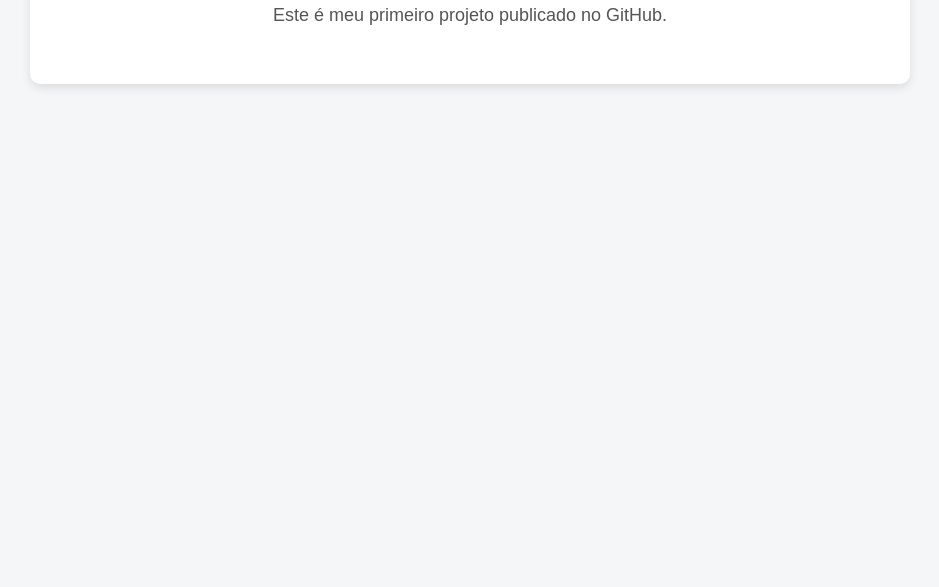
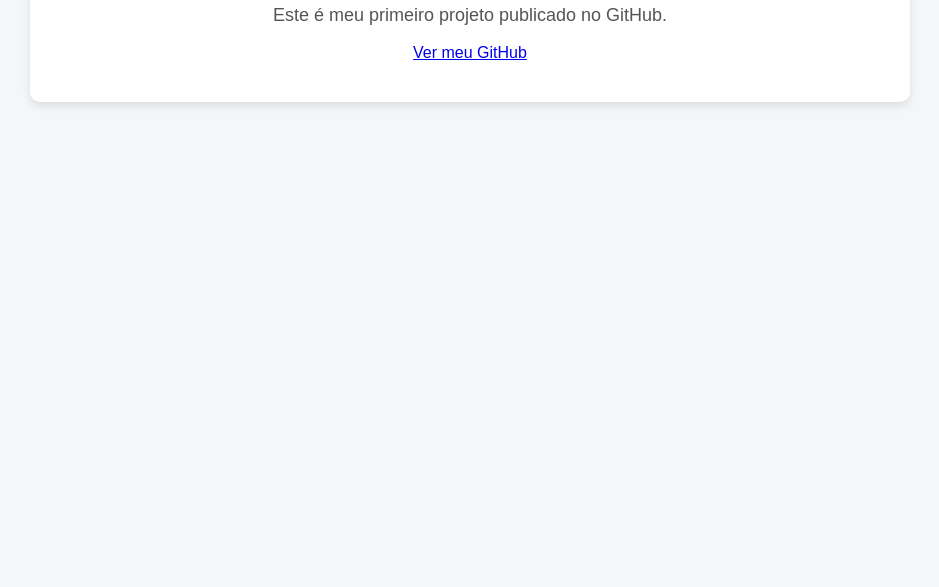
Before and after one commit to robsonalves-dev/meu-primeiro-projeto, a plain HTML site: page index.html in a window 1280 px wide. Shown: the part 213-800 px from the top of the page, without its empty margins (170-1109 px from the left). Drawn offline with Linux system fonts and the light colour scheme.

Commit message:
Update index.html

```diff
--- a/index.html
+++ b/index.html
@@ -8,9 +8,14 @@
 <body>
 
   <div class="container">
-    <h1>Olá, eu sou Robson Alves</h1>
-    <p>Este é meu primeiro projeto publicado no GitHub.</p>
-  </div>
+  <h1>Olá, eu sou Robson Alves</h1>
+  <p>Este é meu primeiro projeto publicado no GitHub.</p>
+
+  <a href="https://github.com/robsonalves-dev" target="_blank" class="btn">
+    Ver meu GitHub
+  </a>
+</div>
+
 
 </body>
 </html>
```
